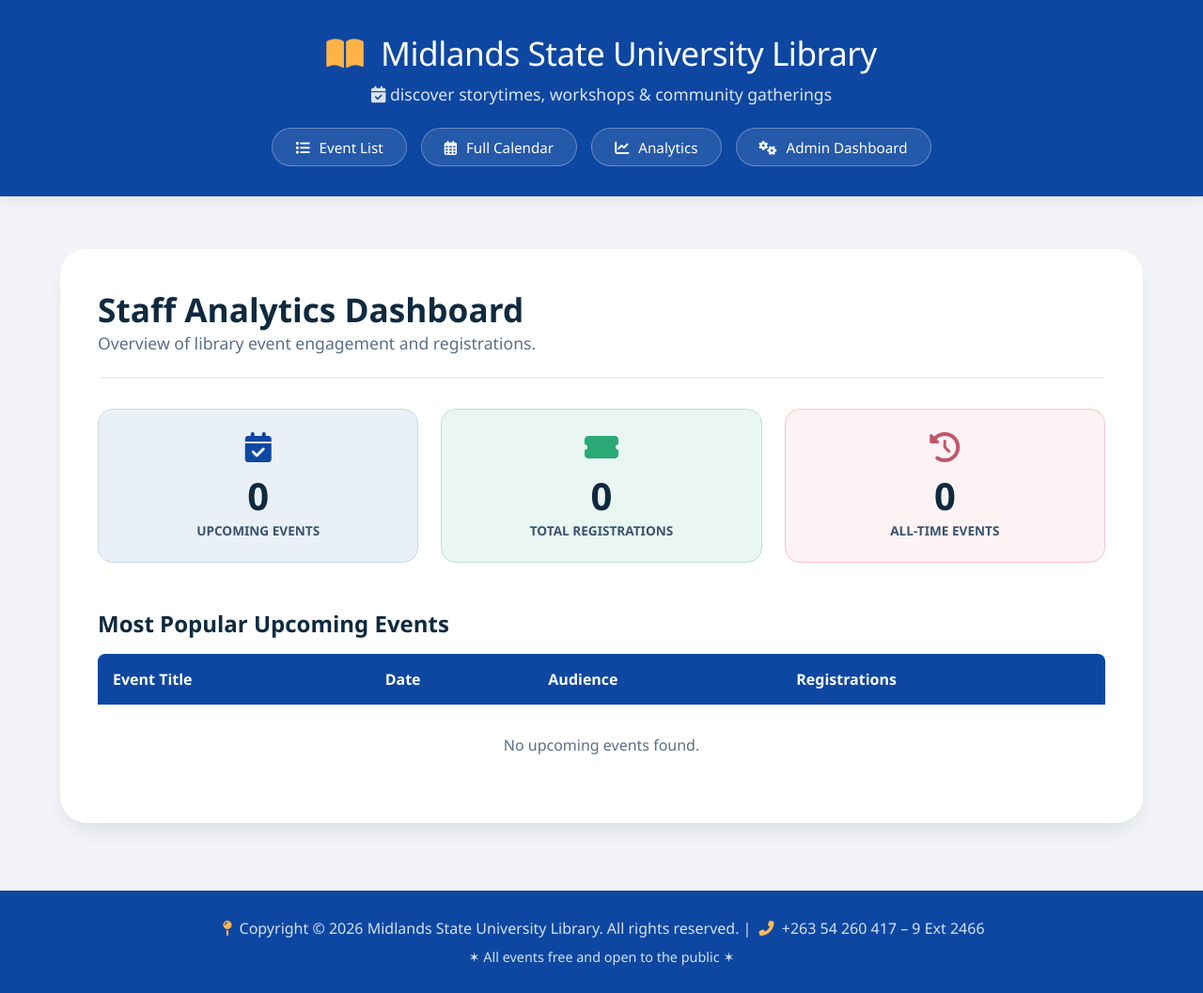
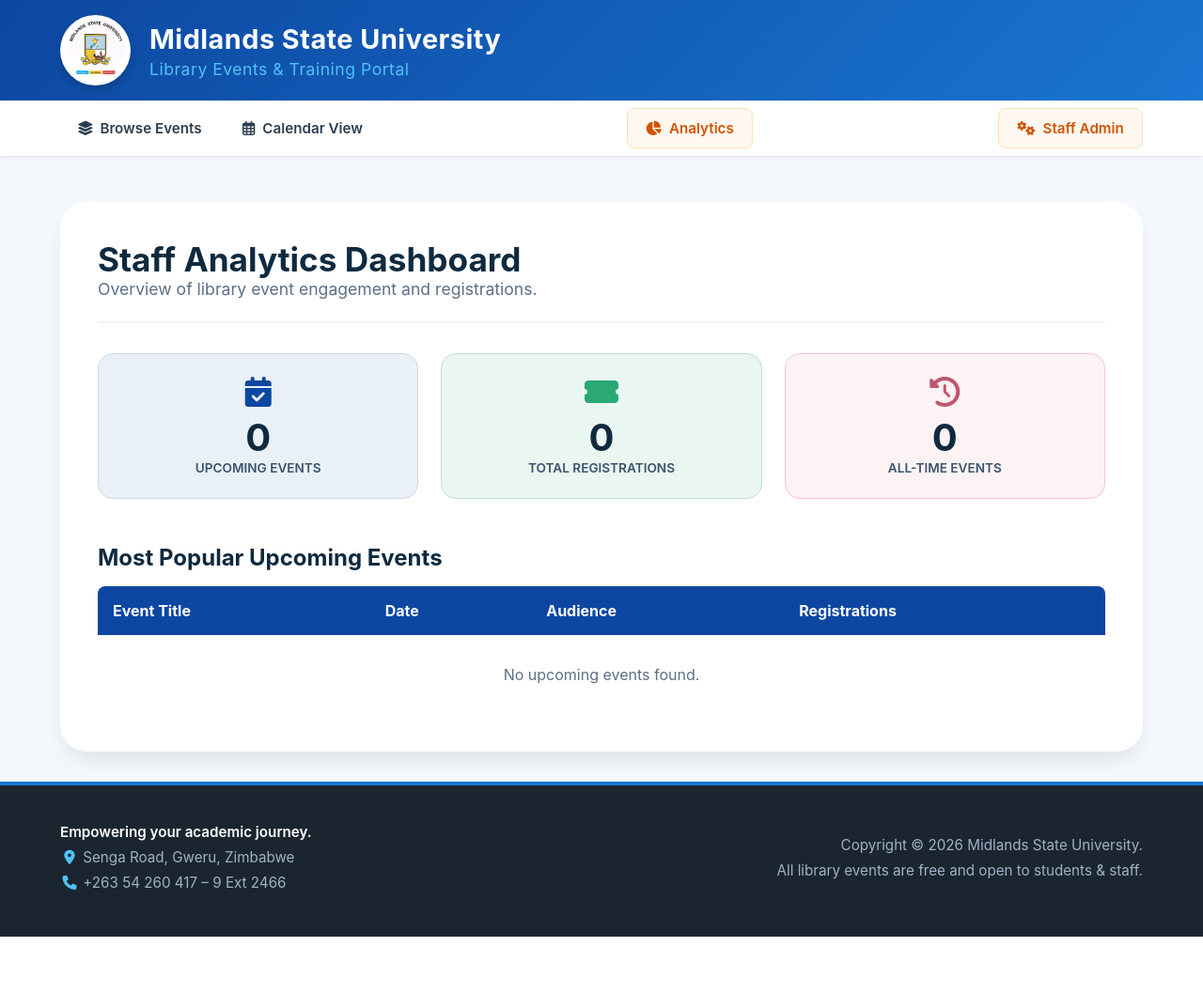
Before and after one commit to AnotidaDube/msu_library_events, a Django app: page /analytics/ in a window 1280 px wide. Shown: the whole page at 94% size. After the commit the page ends 997 px from the top, so only its background shows below. Run offline with Django 5.2, Linux system fonts and the light colour scheme; the visitor is signed in with stand-in values (Sample User, id 1); data that the repository does not hold is empty.

Commit message:
Updated the base.html to have the logo and sky blue color

```diff
--- a/templates/base.html
+++ b/templates/base.html
@@ -1,133 +1,237 @@
+{% load static %}
 <!DOCTYPE html>
 <html lang="en">
 <head>
     <meta charset="UTF-8">
     <meta name="viewport" content="width=device-width, initial-scale=1.0">
-    <title>{% block title %}Midlands State University Library · events calendar{% endblock %}</title>
+    <title>{% block title %}Midlands State University Library · Events{% endblock %}</title>
     <link rel="stylesheet" href="https://cdnjs.cloudflare.com/ajax/libs/font-awesome/6.0.0-beta3/css/all.min.css">
     <style>
+        /* 🎨 Institutional Color Variables */
+        :root {
+            --primary-blue: #1976d2; /* Modern Academic Blue */
+            --sky-blue: #4fc3f7;     /* Sky accent for titles */
+            --dark-blue: #0d47a1;    /* Deep MSU blue for gradient base */
+            --bg-color: #f4f7fb;
+            --text-main: #2c3e50;
+        }
+
         * {
             margin: 0;
             padding: 0;
             box-sizing: border-box;
-            font-family: 'Segoe UI', Roboto, system-ui, sans-serif;
+            font-family: -apple-system, BlinkMacSystemFont, 'Segoe UI', Roboto, Helvetica, Arial, sans-serif;
         }
 
         body {
-            background: #f2f4f8;
+            background: var(--bg-color);
+            color: var(--text-main);
             display: flex;
             flex-direction: column;
             min-height: 100vh;
         }
 
-        /* header / navigation - MSU BLUE */
-        .library-header {
-            background: #0d47a1;
+        /* 🎓 Institutional Header */
+        .university-header {
+            /* Professional sky-to-royal gradient */
+            background: linear-gradient(135deg, var(--dark-blue) 0%, var(--primary-blue) 100%);
             color: white;
-            padding: 2rem 1rem;
-            text-align: center;
-            box-shadow: 0 4px 12px rgba(0,0,0,0.08);
+            padding: 1rem 0;
+            box-shadow: 0 4px 12px rgba(0,0,0,0.1);
         }
 
-        .library-header h1 {
-            font-weight: 500;
-            font-size: 2.2rem;
-            letter-spacing: -0.5px;
+        .header-content {
+            max-width: 1200px;
+            width: 90%;
+            margin: 0 auto;
+            display: flex;
+            align-items: center;
+            gap: 20px;
         }
 
-        .library-header h1 i {
-            color: #ffb347;  /* warm accent */
-            margin-right: 10px;
+        .uni-logo {
+            height: 75px; /* Adjust as needed for your logo's proportions */
+            width: auto;
+            background: white; /* Important for JPG logos to have a clean background */
+            padding: 5px;
+            border-radius: 50%;
+            box-shadow: 0 4px 8px rgba(0,0,0,0.2);
+            object-fit: contain;
         }
 
-        .library-header p {
-            font-size: 1.1rem;
-            opacity: 0.85;
-            margin-top: 8px;
+        .uni-titles {
+            display: flex;
+            flex-direction: column;
         }
 
-        /* Top Navigation Buttons */
-        .top-nav {
-            margin-top: 1.5rem;
+        .uni-titles h1 {
+            font-weight: 700;
+            font-size: 1.8rem;
+            letter-spacing: 0.5px;
+            margin-bottom: 4px;
+        }
+
+        .uni-titles h2 {
+            font-weight: 400;
+            font-size: 1.1rem;
+            color: var(--sky-blue);
+            letter-spacing: 0.5px;
+        }
+
+        /* 🧭 Sticky Navigation Bar */
+        .main-nav-container {
+            background: white;
+            border-bottom: 1px solid #e0e6ed;
+            box-shadow: 0 2px 4px rgba(0,0,0,0.03);
+            position: sticky;
+            top: 0;
+            z-index: 100;
+        }
+
+        .main-nav {
+            max-width: 1200px;
+            width: 90%;
+            margin: 0 auto;
             display: flex;
-            justify-content: center;
-            gap: 15px;
-            flex-wrap: wrap;
+            gap: 5px;
+            padding: 0.5rem 0;
         }
 
         .nav-btn {
-            background: rgba(255, 255, 255, 0.1);
-            color: white;
+            color: var(--text-main);
             text-decoration: none;
-            padding: 0.6rem 1.5rem;
-            border-radius: 30px;
-            font-weight: 500;
+            padding: 0.7rem 1.2rem;
+            border-radius: 8px;
+            font-weight: 600;
             font-size: 0.95rem;
-            border: 1px solid rgba(255, 255, 255, 0.3);
             transition: all 0.2s ease;
+            display: inline-flex;
+            align-items: center;
+            gap: 8px;
         }
 
         .nav-btn:hover {
-            background: white;
-            color: #0d47a1;
-            box-shadow: 0 4px 10px rgba(0,0,0,0.1);
+            background: #eaf2fa;
+            color: var(--primary-blue);
         }
 
-        .nav-btn i {
-            margin-right: 6px;
+        /* Standardized right-aligned admin tools */
+        .nav-btn.admin-btn {
+            margin-left: auto;
+            background: #fff8f0;
+            color: #d35400;
+            border: 1px solid #ffe0b2;
         }
 
-        /* main container */
+        .nav-btn.admin-btn:hover {
+            background: #ffe0b2;
+        }
+
+        /* Alert/Message styling */
+        .alert-container {
+            max-width: 1200px;
+            width: 90%;
+            margin: 1.5rem auto 0;
+        }
+
+        .alert-box {
+            padding: 1rem 1.5rem;
+            border-radius: 12px;
+            margin-bottom: 0.5rem;
+            font-weight: 500;
+            display: flex;
+            align-items: center;
+            gap: 10px;
+            box-shadow: 0 4px 6px rgba(0,0,0,0.05);
+        }
+
+        /* Main Content Container */
         .container {
             max-width: 1200px;
             width: 90%;
-            margin: 2.5rem auto;
+            margin: 2rem auto;
             flex: 1;
         }
 
-        /* footer - MSU BLUE */
-        .library-footer {
-            background: #0d47a1;
-            color: #d5e2f0;
-            text-align: center;
-            padding: 1.8rem;
-            margin-top: 2rem;
-            font-size: 1rem;
+        /* 📜 Formal University Footer */
+        .university-footer {
+            background: #1a252f; /* Dark charcoal for contrast */
+            color: #a0b2c6;
+            padding: 2.5rem 0;
+            margin-top: auto;
+            border-top: 4px solid var(--primary-blue);
         }
 
-        .library-footer i {
-            color: #ffb85c;
-            margin: 0 4px;
+        .footer-content {
+            max-width: 1200px;
+            width: 90%;
+            margin: 0 auto;
+            display: flex;
+            flex-wrap: wrap;
+            justify-content: space-between;
+            align-items: center;
+            gap: 20px;
+        }
+
+        .footer-info p {
+            margin-bottom: 8px;
+            font-size: 0.95rem;
+        }
+
+        .footer-info i {
+            color: var(--sky-blue);
+            width: 20px;
+            text-align: center;
+        }
+
+        .footer-tagline {
+            font-weight: 600;
+            color: white;
+            font-size: 1.1rem;
+        }
+
+        /* Mobile responsiveness */
+        @media (max-width: 768px) {
+            .header-content { flex-direction: column; text-align: center; gap: 10px;}
+            .uni-logo { height: 60px; }
+            .uni-titles h1 { font-size: 1.5rem; }
+            .main-nav { overflow-x: auto; white-space: nowrap; padding-bottom: 0.5rem; }
+            .nav-btn.admin-btn { margin-left: 0; }
+            .footer-content { flex-direction: column; text-align: center; }
         }
     </style>
 
     {% block extra_css %}{% endblock %}
 </head>
 <body>
-    <header class="library-header">
-        <h1><i class="fas fa-book-open"></i> Midlands State University Library</h1>
-        <p><i class="fas fa-calendar-check"></i> discover storytimes, workshops & community gatherings</p>
 
-        <div class="top-nav">
-            <a href="{% url 'events:list' %}" class="nav-btn"><i class="fas fa-list"></i> Event List</a>
-            <a href="{% url 'events:calendar' %}" class="nav-btn"><i class="far fa-calendar-alt"></i> Full Calendar</a>
-
-            {% if user.is_staff %}
-                <a href="{% url 'analytics:dashboard' %}" class="nav-btn"><i class="fas fa-chart-line"></i> Analytics</a>
-                <a href="/admin/" class="nav-btn" target="_blank"><i class="fas fa-cogs"></i> Admin Dashboard</a>
-            {% endif %}
+    <header class="university-header">
+        <div class="header-content">
+            <img src="{% static 'images/msu_logo.jpg' %}" alt="Midlands State University Logo" class="uni-logo">
+            <div class="uni-titles">
+                <h1>Midlands State University</h1>
+                <h2>Library Events & Training Portal</h2>
+            </div>
         </div>
     </header>
 
+    <div class="main-nav-container">
+        <nav class="main-nav">
+            <a href="{% url 'events:list' %}" class="nav-btn"><i class="fas fa-layer-group"></i> Browse Events</a>
+            <a href="{% url 'events:calendar' %}" class="nav-btn"><i class="far fa-calendar-alt"></i> Calendar View</a>
+
+            {% if user.is_staff %}
+                <a href="{% url 'analytics:dashboard' %}" class="nav-btn admin-btn"><i class="fas fa-chart-pie"></i> Analytics</a>
+                <a href="/admin/" class="nav-btn admin-btn" target="_blank"><i class="fas fa-cogs"></i> Staff Admin</a>
+            {% endif %}
+        </nav>
+    </div>
+
     {% if messages %}
-    <div style="max-width: 1200px; width: 90%; margin: 1rem auto; text-align: center;">
+    <div class="alert-container">
         {% for message in messages %}
-            <div style="padding: 1rem; border-radius: 8px; margin-bottom: 0.5rem; font-weight: 500;
-                {% if message.tags == 'success' %}background: #d4edda; color: #155724; border: 1px solid #c3e6cb;
-                {% elif message.tags == 'error' %}background: #f8d7da; color: #721c24; border: 1px solid #f5c6cb;
-                {% elif message.tags == 'warning' %}background: #fff3cd; color: #856404; border: 1px solid #ffeeba;
-                {% else %}background: #e2e3e5; color: #383d41; border: 1px solid #d6d8db;{% endif %}">
-                <i class="fas fa-bell"></i> {{ message }}
+            <div class="alert-box alert-{{ message.tags }}">
+                <i class="fas fa-info-circle"></i> {{ message }}
             </div>
         {% endfor %}
     </div>
@@ -137,9 +241,18 @@
         {% block content %}{% endblock %}
     </main>
 
-    <footer class="library-footer">
-        <p><i class="fas fa-map-pin"></i>  Copyright © 2026 Midlands State University Library. All rights reserved.  |  <i class="fas fa-phone-alt"></i>  +263 54 260 417 – 9 Ext 2466 </p>
-        <p style="margin-top: 10px; font-size: 0.9rem;">✶ All events free and open to the public ✶</p>
+    <footer class="university-footer">
+        <div class="footer-content">
+            <div class="footer-info">
+                <p class="footer-tagline">Empowering your academic journey.</p>
+                <p><i class="fas fa-map-marker-alt"></i> Senga Road, Gweru, Zimbabwe</p>
+                <p><i class="fas fa-phone"></i> +263 54 260 417 – 9 Ext 2466</p>
+            </div>
+            <div class="footer-info" style="text-align: right;">
+                <p>Copyright © {% now "Y" %} Midlands State University.</p>
+                <p>All library events are free and open to students & staff.</p>
+            </div>
+        </div>
     </footer>
 
     {% block extra_js %}{% endblock %}
```
